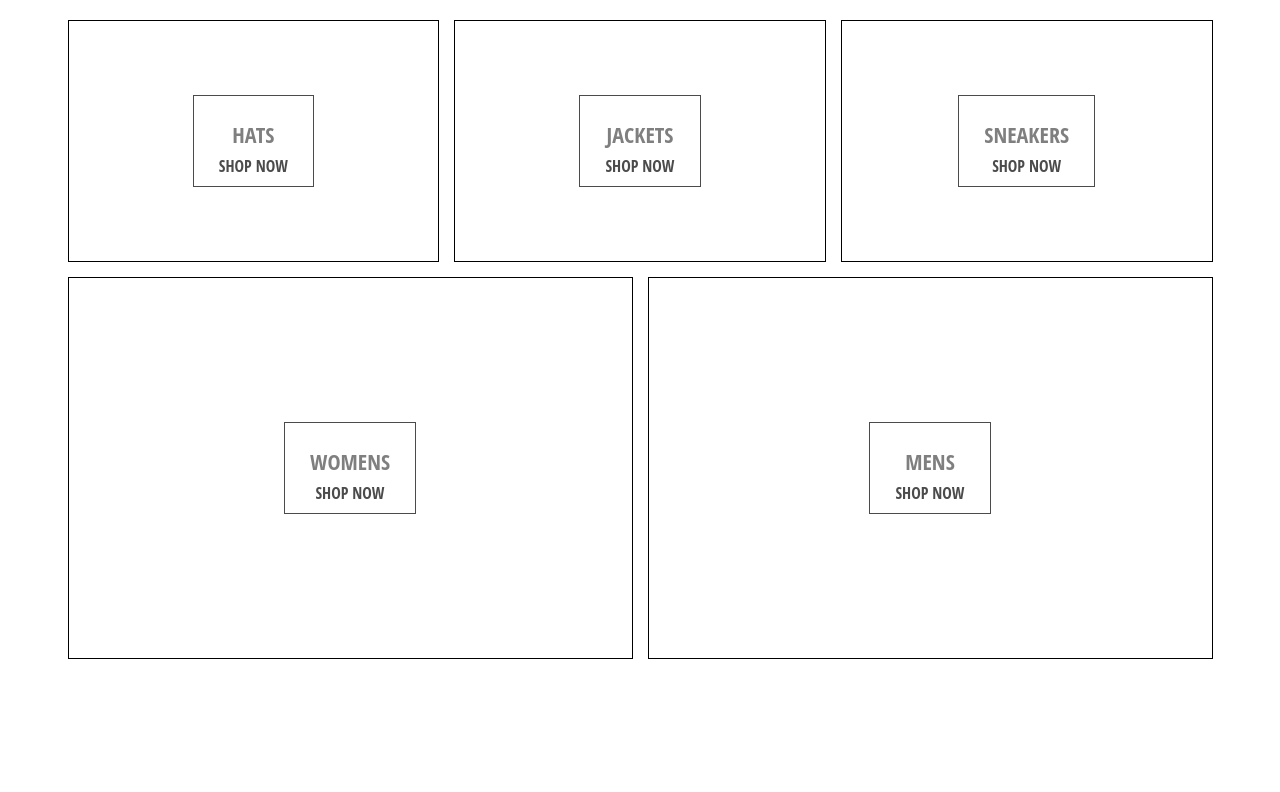
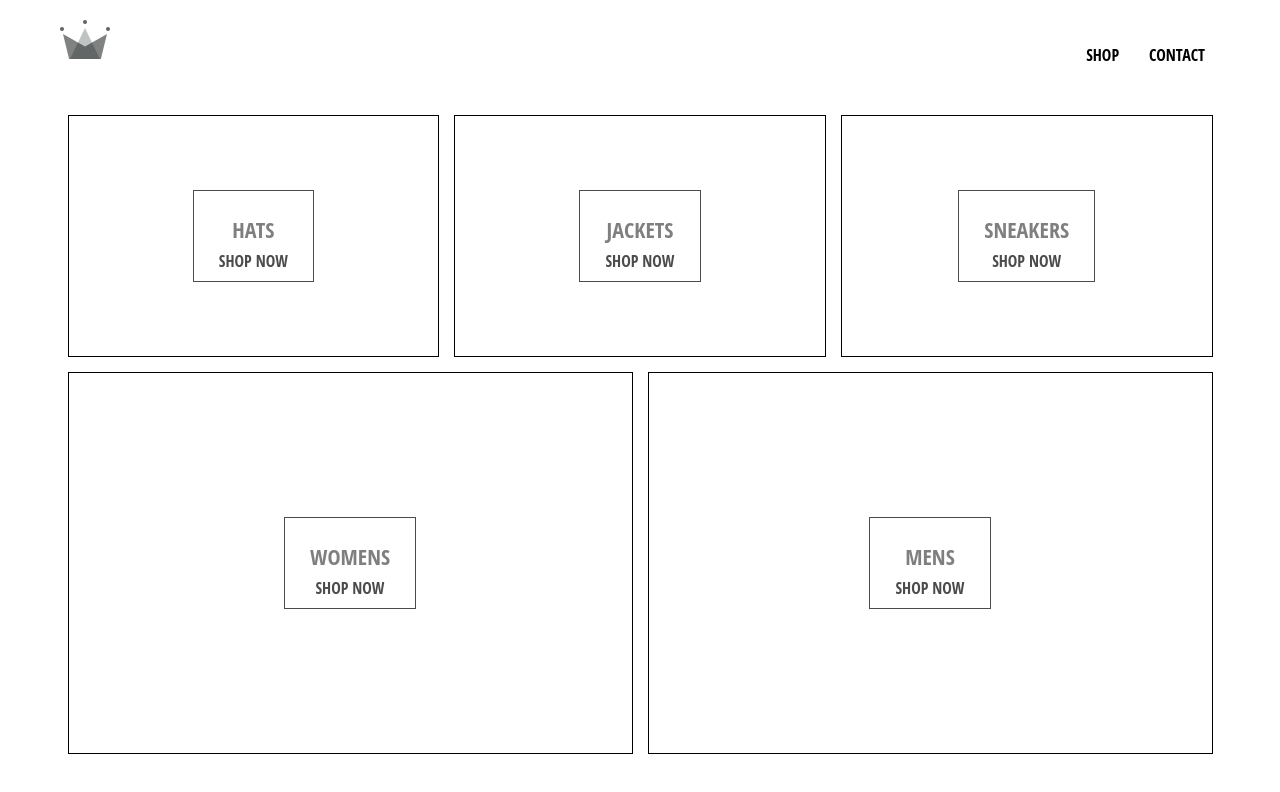
Before and after one commit to jahjahday/E-Commerce, a React (Create React App) app: page / in a window 1280 px wide. Shown: the top 792 px of the page. Built offline with nearby package versions, Linux system fonts and the light colour scheme; grey boxes are pictures that could not be loaded.

Commit message:
Adding header components and links to home

```diff
--- a/src/App.css
+++ b/src/App.css
@@ -1,4 +1,9 @@
 body {
-    font-family: 'Open Sans Condensed';
-    padding: 20px  60px;
+  font-family: "Open Sans Condensed";
+  padding: 20px 60px;
 }
+
+a {
+  text-decoration: none;
+  color: black;
+}
--- a/src/App.js
+++ b/src/App.js
@@ -1,18 +1,21 @@
 import React from 'react';
+import { Route, Switch } from 'react-router-dom';
+
 import HomePage from './pages/homepage/homepage-component';
 import ShopPage from './pages/shop/shop';
+import Header from './components/header/header.jsx';
 
 import './App.css';
-import { Route } from 'react-router-dom';
 
 
 function App() {
   return (
     <div>
-      <switch>
+      <Header />
+      <Switch>
         <Route exact path='/' component={HomePage} />
         <Route path='/shop' component={ShopPage} />
-     </switch>
+     </Switch>
 
     </div>
   );
--- /dev/null
+++ b/src/components/header/header.jsx
@@ -0,0 +1,24 @@
+import React from "react";
+import { Link } from "react-router-dom";
+
+import { ReactComponent as Logo } from "../../assets/4.3 crown.svg.svg";
+
+import "./header.style.scss";
+
+const Header = () => (
+  <div className="header">
+    <Link to="logo-container" to="/">
+      <Logo className="logo" />
+    </Link>
+    <div className="options">
+      <Link className="option" to="/shop">
+        SHOP
+      </Link>
+      <Link className="option" to="/shop">
+        CONTACT
+      </Link>
+    </div>
+  </div>
+);
+
+export default Header;
--- /dev/null
+++ b/src/components/header/header.style.scss
@@ -0,0 +1,25 @@
+.header {
+  height: 70px;
+  width: 100%;
+  display: flex;
+  justify-content: space-between;
+  margin-bottom: 25px;
+
+  .logo-container {
+    height: 100%;
+    width: 70px;
+    padding: 25px;
+  }
+
+  .options {
+    width: 50%;
+    height: 100%;
+    display: flex;
+    align-items: center;
+    justify-content: flex-end;
+
+    .option {
+      padding: 10px 15px;
+    }
+  }
+}
```
Also changed, not shown: src/assets/4.3 crown.svg.svg (added).
